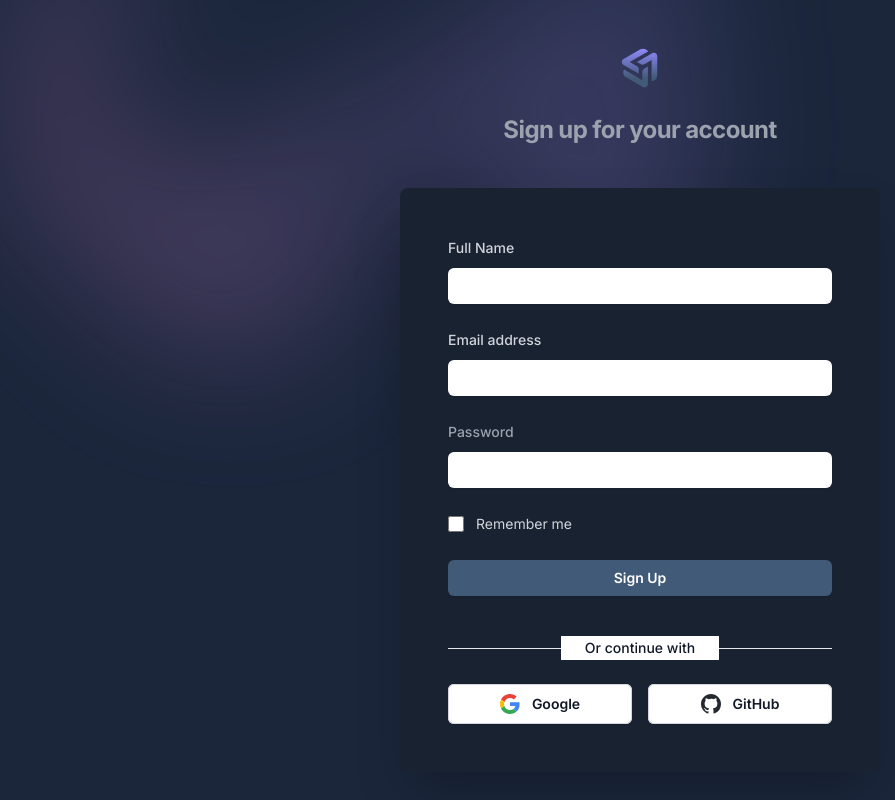
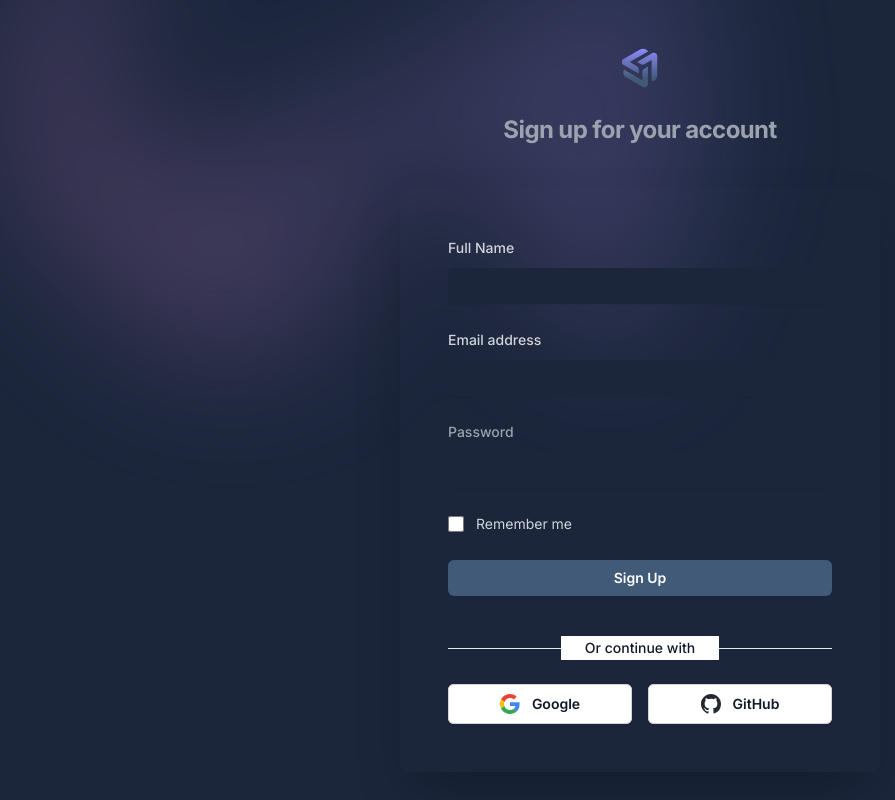
Before and after one commit to Erzyelc/NovaFlow, a Next.js app: page /signup in a window 1280 px wide. Shown: the top 800 px of the page, without its empty margins (0-895 px from the left). Built offline with nearby package versions, Linux system fonts and the light colour scheme.

Commit message:
coloring

```diff
--- a/app/(auth)/login/page.tsx
+++ b/app/(auth)/login/page.tsx
@@ -26,7 +26,7 @@ export default function page() {
         </div>
 
         <div className="mt-10 sm:mx-auto sm:w-full sm:max-w-[480px]">
-          <div className="bg-[#192231] px-6 py-12 shadow-2xl sm:rounded-lg sm:px-12">
+          <div className=" px-6 py-12 shadow-2xl sm:rounded-lg sm:px-12">
             <form action="#" method="POST" className="space-y-6">
               <div>
                 <label
@@ -42,7 +42,7 @@ export default function page() {
                     type="email"
                     required
                     autoComplete="email"
-                    className="block w-full rounded-md border-0 py-1.5 text-gray-900 shadow-sm  placeholder:text-gray-400 focus:ring-2  sm:text-sm sm:leading-6"
+                    className="block w-full rounded-md  py-1.5 bg-[#1b263b] text-gray-400 shadow-sm  placeholder:text-gray-400  sm:text-sm sm:leading-6"
                   />
                 </div>
               </div>
@@ -61,7 +61,7 @@ export default function page() {
                     type="password"
                     required
                     autoComplete="current-password"
-                    className="block w-full rounded-md border-0 py-1.5 text-gray-900 shadow-sm  ring-inset ring-gray-300 placeholder:text-gray-400   sm:text-sm sm:leading-6"
+                    className="block w-full rounded-md  py-1.5 text-gray-400 shadow-sm bg-[#1b263b]  placeholder:text-gray-400   sm:text-sm sm:leading-6"
                   />
                 </div>
               </div>
--- a/app/(auth)/signup/page.tsx
+++ b/app/(auth)/signup/page.tsx
@@ -26,7 +26,7 @@ export default function page() {
         </div>
 
         <div className="mt-10 sm:mx-auto sm:w-full sm:max-w-[480px]">
-          <div className="bg-[#192231] px-6 py-12 shadow-2xl sm:rounded-lg sm:px-12">
+          <div className="px-6 py-12 shadow-2xl sm:rounded-lg sm:px-12">
             <form action="#" method="POST" className="space-y-6">
               <div>
                 <label
@@ -42,7 +42,7 @@ export default function page() {
                     type="fullname"
                     required
                     autoComplete="fullname"
-                    className="block w-full rounded-md border-0 py-1.5 text-gray-900 shadow-sm  placeholder:text-gray-400 focus:ring-2  sm:text-sm sm:leading-6"
+                    className="block w-full rounded-md  py-1.5 text-gray-400 shadow-sm  placeholder:text-gray-400   sm:text-sm sm:leading-6 bg-[#1b263b]"
                   />
                 </div>
               </div>
@@ -61,7 +61,7 @@ export default function page() {
                     type="email"
                     required
                     autoComplete="email"
-                    className="block w-full rounded-md border-0 py-1.5 text-gray-900 shadow-sm  placeholder:text-gray-400 focus:ring-2  sm:text-sm sm:leading-6"
+                    className="block w-full rounded-md  py-1.5 text-gray-400 shadow-sm  placeholder:text-gray-400  bg-[#1b263b] sm:text-sm sm:leading-6"
                   />
                 </div>
               </div>
@@ -80,7 +80,7 @@ export default function page() {
                     type="password"
                     required
                     autoComplete="current-password"
-                    className="block w-full rounded-md border-0 py-1.5 text-gray-900 shadow-sm  ring-inset ring-gray-300 placeholder:text-gray-400   sm:text-sm sm:leading-6"
+                    className="block w-full rounded-md  py-1.5 text-gray-400 shadow-sm bg-[#1b263b]  ring-gray-300 placeholder:text-gray-400   sm:text-sm sm:leading-6"
                   />
                 </div>
               </div>
```
